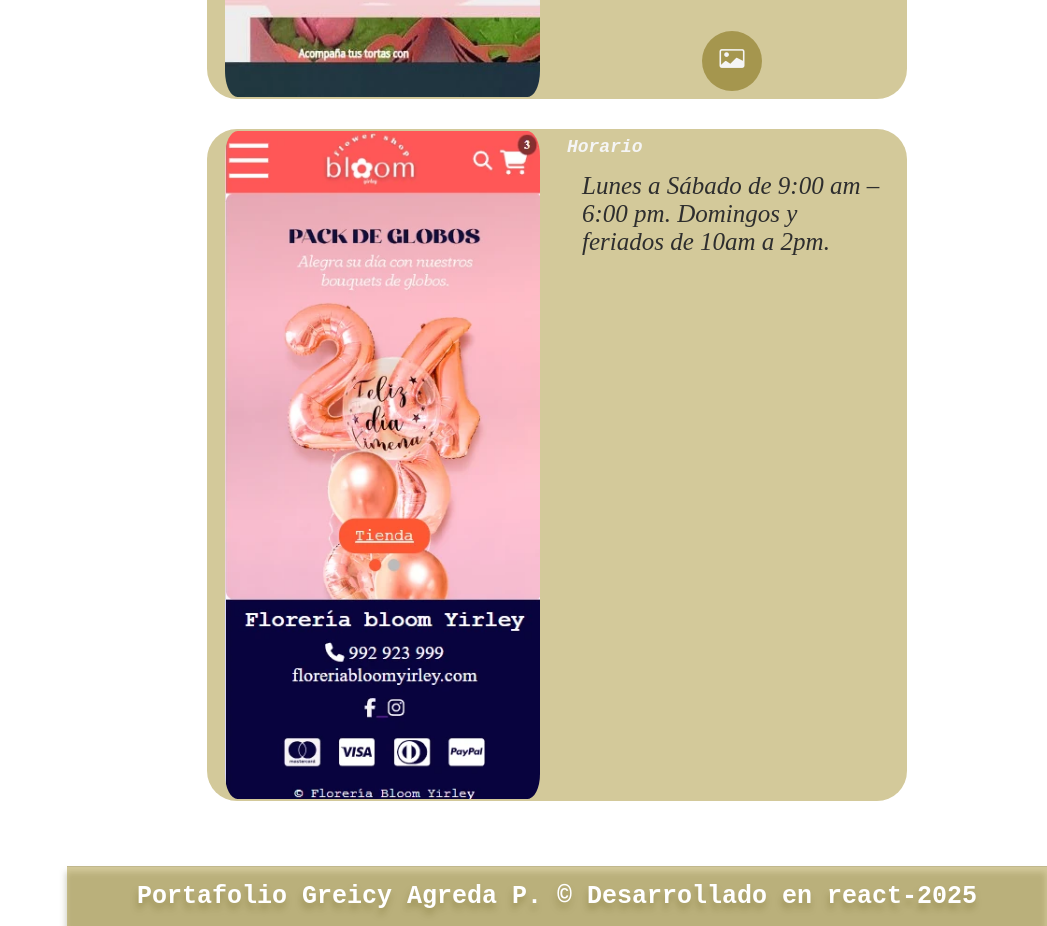
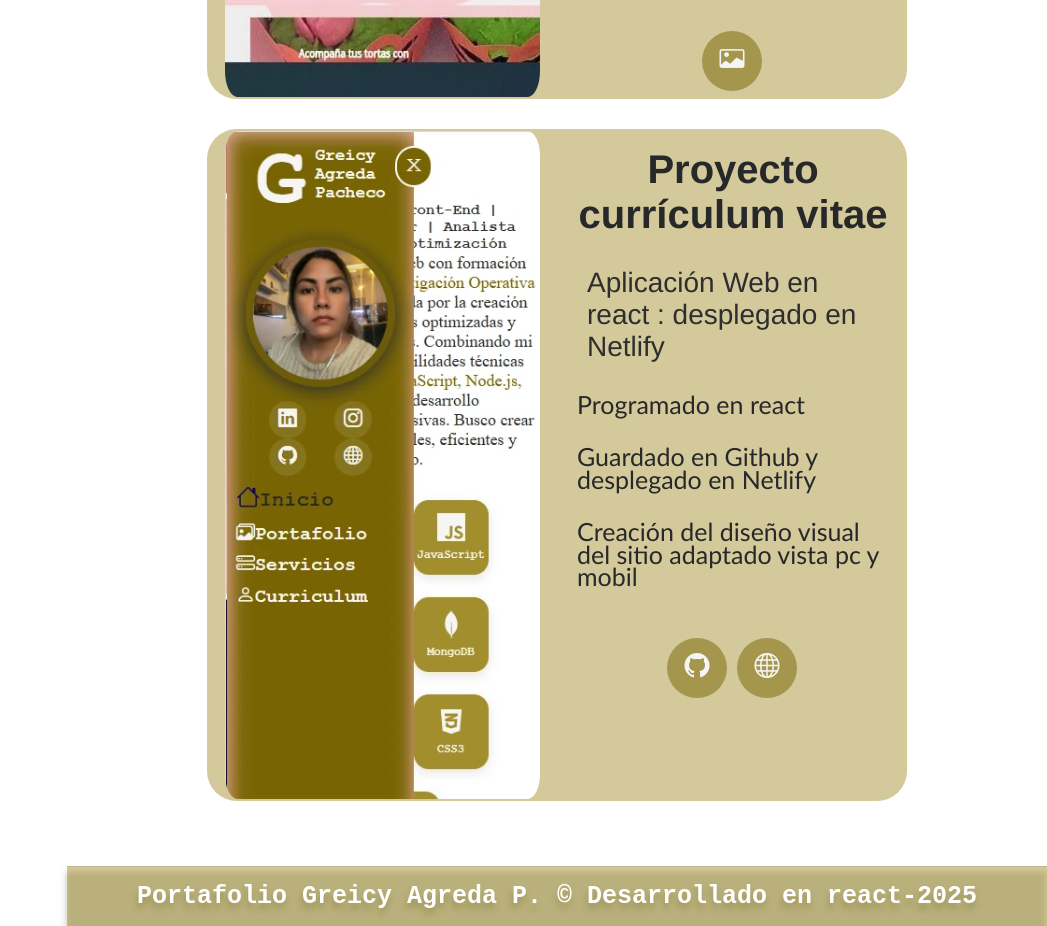
Before and after one commit to greis093/portafolio-cv, a React (Vite) app: page /portafolio in a window 1280 px wide. Shown: the part 1440-2366 px from the top of the page, without its empty margins (233-1280 px from the left). Built offline with nearby package versions, Linux system fonts and the light colour scheme; a web font is replaced by a local one.

Commit message:
cambios portafolio

```diff
--- a/src/components/contacto/Datos_portafolio.jsx
+++ b/src/components/contacto/Datos_portafolio.jsx
@@ -52,12 +52,26 @@
         </div>
         <div className="portafolio__values">
           <div className="portafolio__values__foto">
-             <img src="/imgs/floreria.webp" alt="foto" className='portafolio__img'/>
+             <img src="/imgs/cv.webp" alt="foto" className='portafolio__img'/>
           </div>
         <div className="portafolio__values__text">
-          <h3>Horario</h3>
-          <p>Lunes a Sábado de 9:00 am – 6:00 pm. Domingos y feriados de 10am a 2pm.</p>
-        </div>
+               <h3 className="portafolio__values__text__h3">Proyecto currículum vitae</h3>
+                <p className="portafolio__values__text__sub">Aplicación Web en react : desplegado en Netlify</p>
+                <ul className="portafolio__values__text__lista">
+                <li>Programado en react</li>
+                <li>Guardado en Github y desplegado en Netlify</li>
+                <li>Creación del diseño visual del sitio adaptado vista pc y mobil</li>
+                </ul>
+                   {/* Social links*/}
+              <div className="social-links-portafolio">
+                <a href="https://github.com/greis093/portafolio-cv" aria-label="github">
+                  <i className="bi bi-github"></i>
+                </a>
+                <a href="https://greicyagreda.netlify.app/" aria-label="netlify">
+                  <i className="bi bi-globe"></i>
+                </a>
+              </div>
+            </div>
       </div>
 
   </div>
```
Also changed, not shown: public/imgs/cv.webp (added).
